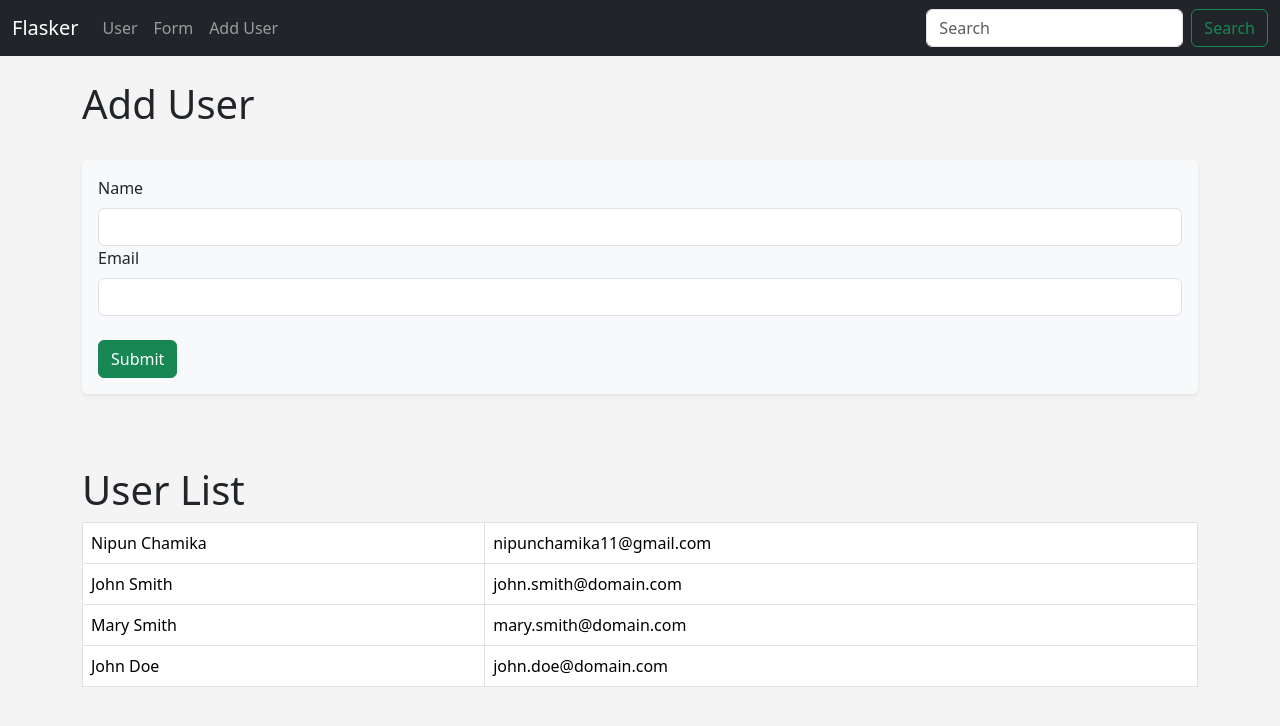
After one commit to NipunChamika/flasker, a Flask app: page /users in a window 1280 px wide. The commit adds this page. Shown: the top 726 px of the page. Run offline with Flask 3, Linux system fonts and the light colour scheme.

Commit message:
feat: Connect to database using Flask-SQLAlchemy

```diff
--- a/app.py
+++ b/app.py
@@ -1,18 +1,40 @@
 import os
+from datetime import datetime, timezone
+from dotenv import load_dotenv
 from flask import Flask, render_template, flash
-from dotenv import load_dotenv
+from flask_sqlalchemy import SQLAlchemy
 from flask_wtf import FlaskForm
-from wtforms import StringField, SubmitField
+from wtforms import StringField, SubmitField, EmailField
 from wtforms.validators import DataRequired
 
 load_dotenv()
 
 app = Flask(__name__)
+app.config['SQLALCHEMY_DATABASE_URI'] = 'sqlite:///users.db'
 app.config['SECRET_KEY'] = os.getenv('SECRET_KEY')
 
+db = SQLAlchemy(app)
 
-class Form(FlaskForm):
+
+class User(db.Model):
+    id = db.Column(db.Integer, primary_key=True)
+    name = db.Column(db.String(255), nullable=False)
+    email = db.Column(db.String(255), nullable=False, unique=True)
+    date_added = db.Column(
+        db.DateTime, default=lambda: datetime.now(timezone.utc))
+
+    def __repr__(self) -> str:
+        return f'<Name {self.name}>'
+
+
+class NameForm(FlaskForm):
     name = StringField('Enter your name', validators=[DataRequired()])
+    submit = SubmitField('Submit')
+
+
+class UserForm(FlaskForm):
+    name = StringField('Name', validators=[DataRequired()])
+    email = EmailField('Email', validators=[DataRequired()])
     submit = SubmitField('Submit')
 
 
@@ -40,9 +62,27 @@
 @app.route('/name-form', methods=['GET', 'POST'])
 def name_form():
     name = None
-    form = Form()
+    form = NameForm()
     if form.validate_on_submit():
         name = form.name.data
         form.name.data = ''
         flash('Form submitted successfully!')
-    return render_template('form.html', name=name, form=form)
+    return render_template('name_form.html', name=name, form=form)
+
+
+@app.route('/users', methods=['GET', 'POST'])
+def user_form():
+    name = None
+    form = UserForm()
+    if form.validate_on_submit():
+        existing_user = User.query.filter_by(email=form.email.data).first()
+        if existing_user is None:
+            new_user = User(name=form.name.data, email=form.email.data)
+            db.session.add(new_user)
+            db.session.commit()
+        name = form.name.data
+        form.name.data = ''
+        form.email.data = ''
+        flash('User added successfully!')
+    users = User.query.order_by(User.date_added)
+    return render_template('user_form.html', name=name, form=form, users=users)
--- a/templates/base.html
+++ b/templates/base.html
@@ -48,6 +48,14 @@
                 >Form</a
               >
             </li>
+            <li class="nav-item">
+              <a
+                class="nav-link"
+                aria-current="page"
+                href="{{ url_for('user_form') }}"
+                >Add User</a
+              >
+            </li>
           </ul>
           <form class="d-flex" role="search">
             <input
--- /dev/null
+++ b/templates/user_form.html
@@ -0,0 +1,45 @@
+{% extends 'base.html' %} {% block content %} {% for message in
+get_flashed_messages() %}
+<div class="alert alert-success alert-dismissible fade show" role="alert">
+  {{ message }}
+  <button
+    type="button"
+    class="btn-close"
+    data-bs-dismiss="alert"
+    aria-label="Close"
+  ></button>
+</div>
+{% endfor %} {% if name %}
+<h1>User Added!</h1>
+<br />
+<table class="table table-hover table table-bordered">
+  {% for user in users %}
+  <tr>
+    <td>{{ user.name }}</td>
+    <td>{{ user.email }}</td>
+  </tr>
+  {% endfor %}
+</table>
+{% else %}
+<h1>Add User</h1>
+<br />
+<div class="shadow-sm p-3 mb-5 bg-body-tertiary rounded">
+  <form method="post">
+    {{ form.hidden_tag() }} {{ form.name.label(class="form-label") }} {{
+    form.name(class="form-control") }} {{ form.email.label(class="form-label")
+    }} {{ form.email(class="form-control") }}
+    <br />
+    {{ form.submit(class="btn btn-success") }}
+  </form>
+</div>
+<br />
+<h1>User List</h1>
+<table class="table table-hover table table-bordered">
+  {% for user in users %}
+  <tr>
+    <td>{{ user.name }}</td>
+    <td>{{ user.email }}</td>
+  </tr>
+  {% endfor %}
+</table>
+{% endif %} {% endblock %}
```
Also changed, not shown: instance/users.db (added), templates/name_form.html (renamed from templates/form.html), 2 other files.
